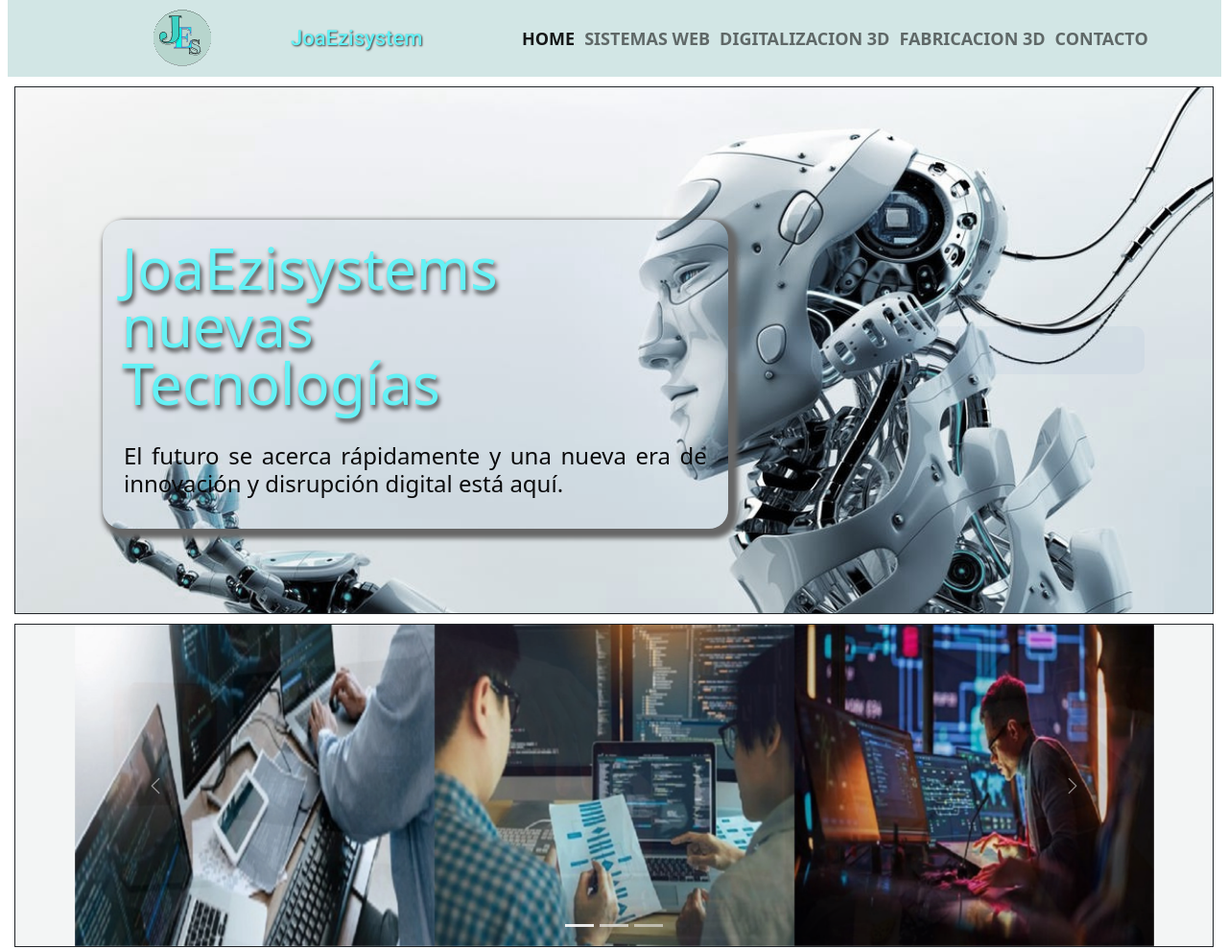
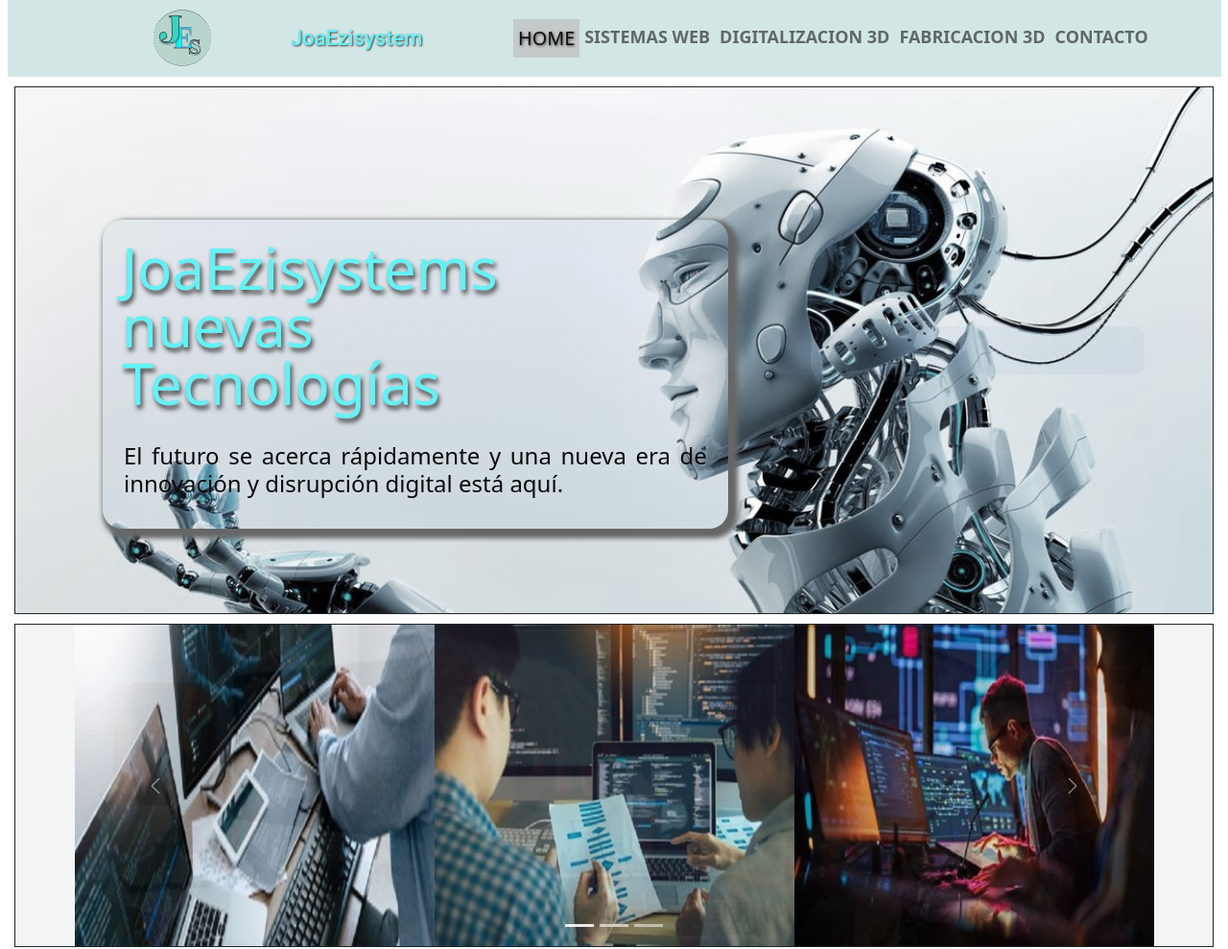
Before and after one commit to joakozuin/TrabajoFinalJoaquinZuinV00, a website: page index.html in a window 1280 px wide. Shown: the top 989 px of the page at 96% size. Drawn offline with Linux system fonts and the light colour scheme; a web font is replaced by a local one.

Commit message:
Se agrega efecto al menu

```diff
--- a/sass/parcial/_encabezado.scss
+++ b/sass/parcial/_encabezado.scss
@@ -63,6 +63,14 @@
 
    }
 
+   .active {
+    background: #c4c9c9;
+    color: #64f1f5;
+    text-shadow: 1px 1px 3px rgba(64,64,64,1);
+    font-size: 1.1em;
+    font-weight:500;
+  }
+
    /* Set the border color to the desired color */
    .navbar-light .navbar-toggler {
     border-color: rgb(28, 30, 29);
```
Also changed, not shown: css/estilosCSS.css.
